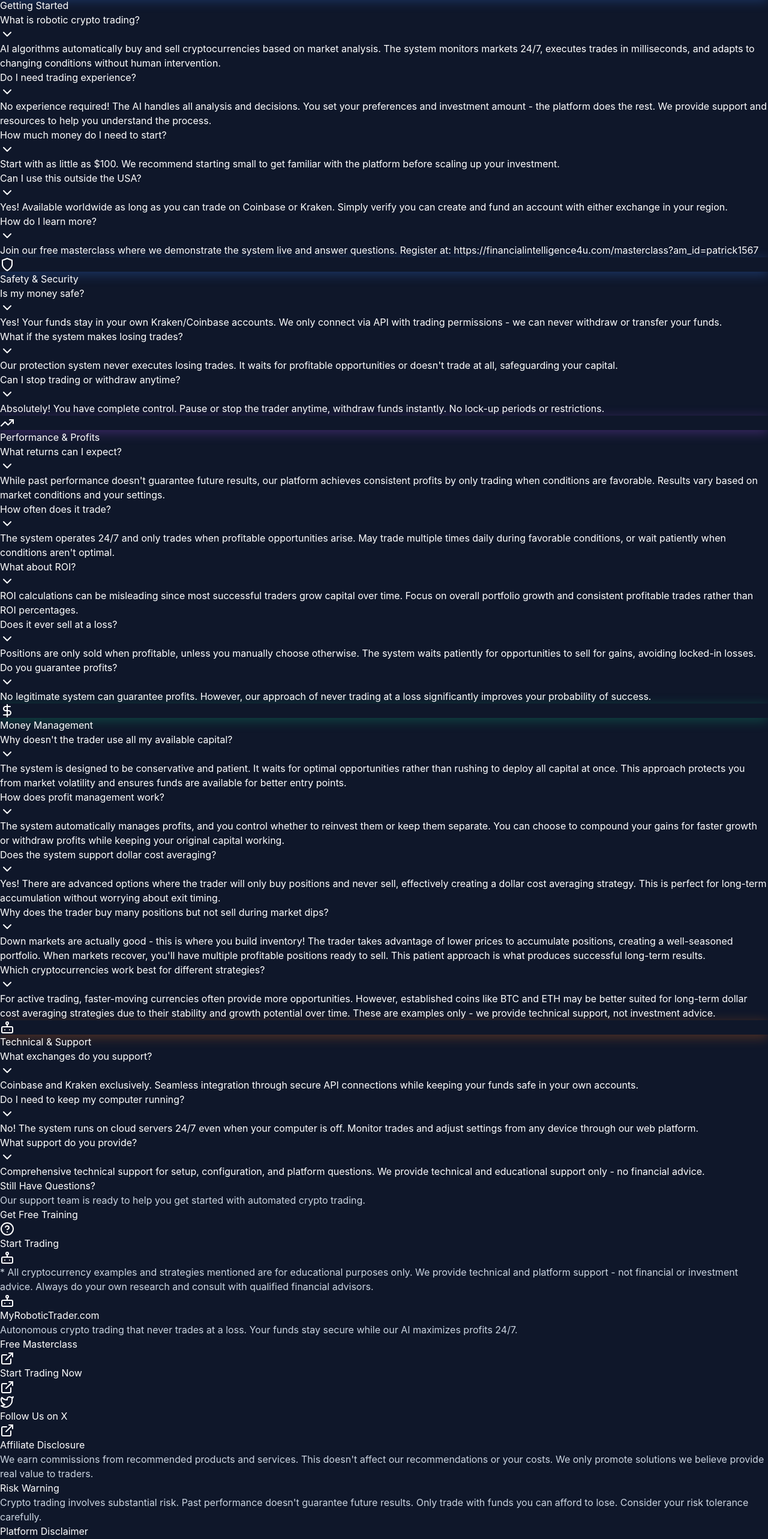
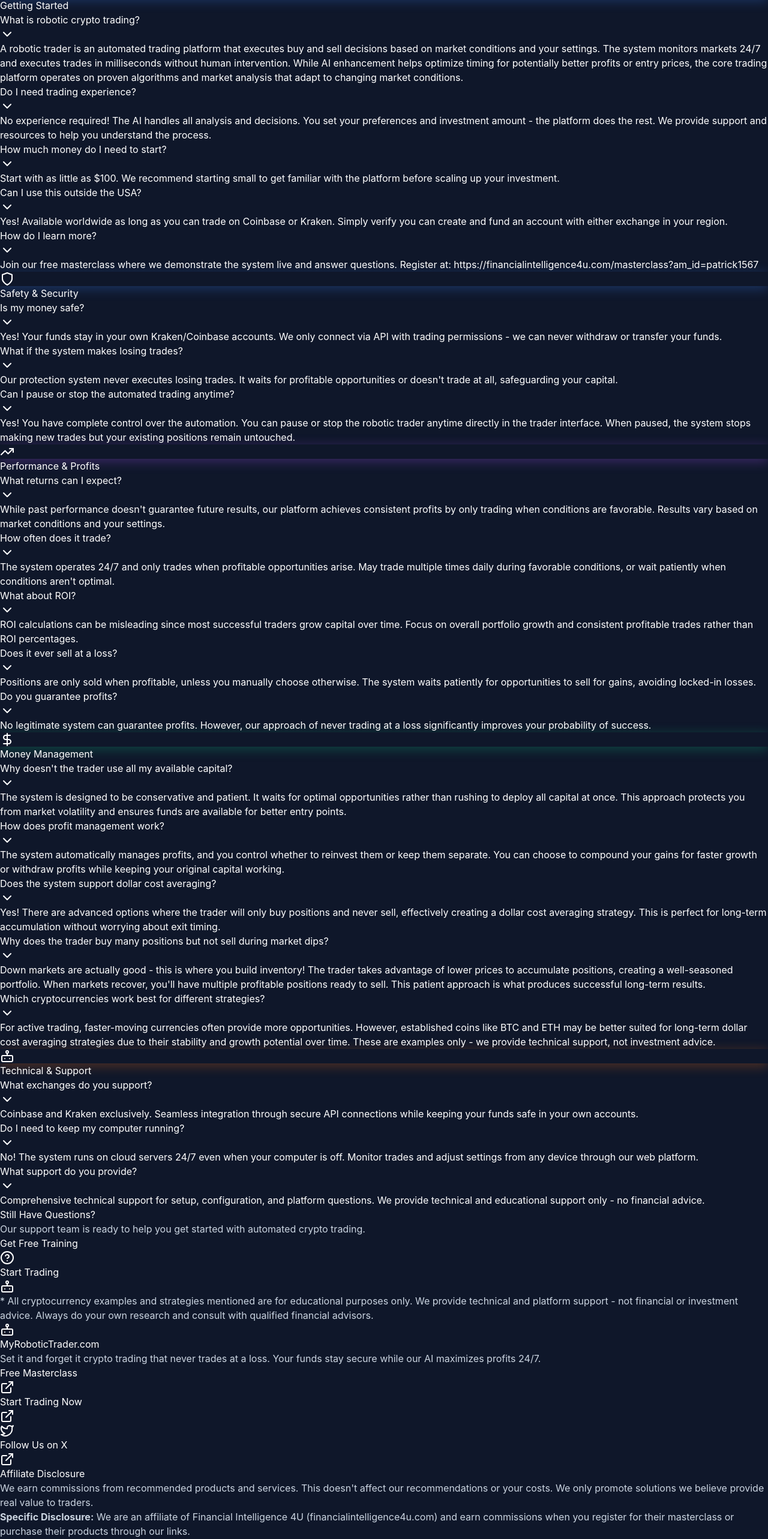
Before and after one commit to patjenkinsGIT/myrobotictrader, a React (Vite) app: page / in a window 1280 px wide. Shown: the part 4860-7426 px from the top of the page at 60% size. Built offline with nearby package versions, Linux system fonts and the light colour scheme.

Commit message:
Footer and FAQ Updates

```diff
--- a/src/components/FAQ.tsx
+++ b/src/components/FAQ.tsx
@@ -18,8 +18,9 @@ const faqData = [
       {
         question: "What is robotic crypto trading?",
         answer:
-          "AI algorithms automatically buy and sell cryptocurrencies based on market analysis. The system monitors markets 24/7, executes trades in milliseconds, and adapts to changing conditions without human intervention.",
+          "A robotic trader is an automated trading platform that executes buy and sell decisions based on market conditions and your settings. The system monitors markets 24/7 and executes trades in milliseconds without human intervention. While AI enhancement helps optimize timing for potentially better profits or entry prices, the core trading platform operates on proven algorithms and market analysis that adapt to changing market conditions.",
       },
+
       {
         question: "Do I need trading experience?",
         answer:
@@ -70,9 +71,9 @@ const faqData = [
           "Our protection system never executes losing trades. It waits for profitable opportunities or doesn't trade at all, safeguarding your capital.",
       },
       {
-        question: "Can I stop trading or withdraw anytime?",
+        question: "Can I pause or stop the automated trading anytime?",
         answer:
-          "Absolutely! You have complete control. Pause or stop the trader anytime, withdraw funds instantly. No lock-up periods or restrictions.",
+          "Yes! You have complete control over the automation. You can pause or stop the robotic trader anytime directly in the trader interface. When paused, the system stops making new trades but your existing positions remain untouched.",
       },
     ],
   },
--- a/src/components/Footer.tsx
+++ b/src/components/Footer.tsx
@@ -23,8 +23,8 @@ export const Footer: React.FC = function () {
           </div>
 
           <p className="text-gray-400 mb-8 max-w-2xl mx-auto">
-            Autonomous crypto trading that never trades at a loss. Your funds
-            stay secure while our AI maximizes profits 24/7.
+            Set it and forget it crypto trading that never trades at a loss.
+            Your funds stay secure while our AI maximizes profits 24/7.
           </p>
 
           {/* Links */}
@@ -63,15 +63,21 @@ export const Footer: React.FC = function () {
         {/* Disclaimers Section */}
         <div className="border-t border-white/10 pt-8 mb-8">
           <div className="grid grid-cols-1 md:grid-cols-2 gap-8 text-xs text-gray-500 max-w-5xl mx-auto">
-            {/* Affiliate Disclosure */}
+            {/* Enhanced Affiliate Disclosure */}
             <div className="bg-white/5 rounded-lg p-4 border border-white/10">
               <h4 className="text-gray-300 font-semibold mb-2">
                 Affiliate Disclosure
               </h4>
-              <p className="leading-relaxed">
+              <p className="leading-relaxed mb-3">
                 We earn commissions from recommended products and services. This
                 doesn't affect our recommendations or your costs. We only
                 promote solutions we believe provide real value to traders.
+              </p>
+              <p className="leading-relaxed text-purple-300">
+                <strong>Specific Disclosure:</strong> We are an affiliate of
+                Financial Intelligence 4U (financialintelligence4u.com) and earn
+                commissions when you register for their masterclass or purchase
+                their products through our links.
               </p>
             </div>
 
@@ -85,19 +91,19 @@ export const Footer: React.FC = function () {
               </p>
             </div>
 
-            {/* Facebook/Meta Disclaimer */}
+            {/* Platform Disclaimer */}
             <div className="bg-white/5 rounded-lg p-4 border border-white/10">
               <h4 className="text-gray-300 font-semibold mb-2">
                 Platform Disclaimer
               </h4>
               <p className="leading-relaxed">
-                Not affiliated with Facebook, Meta, or any trading platform
-                unless explicitly stated. All trademarks belong to their
-                respective owners and are used for identification only.
+                Not affiliated with Facebook, Meta, Coinbase, Kraken, or any
+                trading platform unless explicitly stated. All trademarks belong
+                to their respective owners and are used for identification only.
               </p>
             </div>
 
-            {/* General Disclaimer */}
+            {/* Educational Purpose */}
             <div className="bg-white/5 rounded-lg p-4 border border-white/10">
               <h4 className="text-gray-300 font-semibold mb-2">
                 Educational Purpose
@@ -127,7 +133,7 @@ export const Footer: React.FC = function () {
           </div>
           <div className="text-xs text-gray-500">
             Independent affiliate marketing website. Not affiliated with any
-            trading platform or exchange.
+            trading platform or exchange unless explicitly disclosed above.
           </div>
         </div>
       </div>
```
